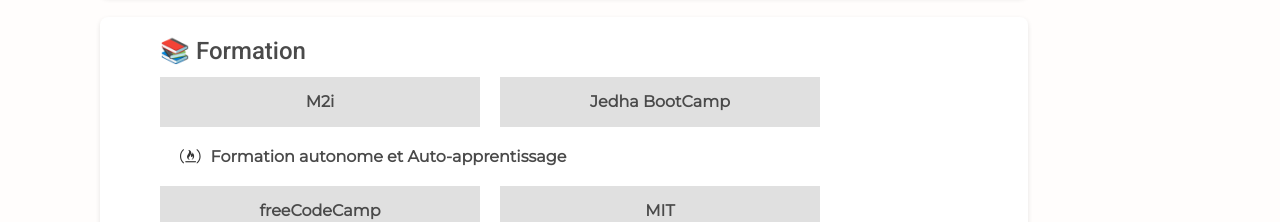
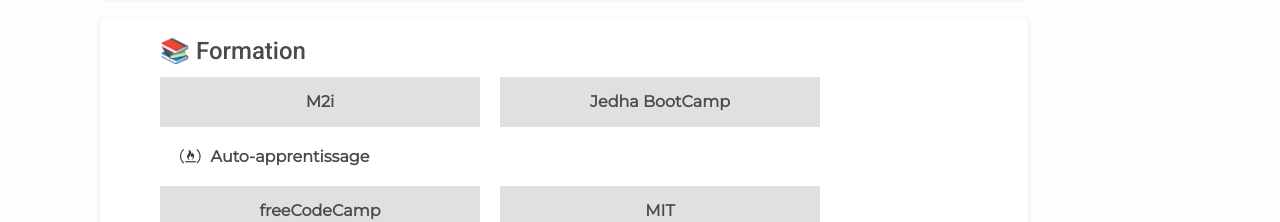
Before and after one commit to PaulineBr0d/CV, a plain HTML site: page index.html in a window 1280 px wide. Shown: the part 585-807 px from the top of the page. Drawn offline with Linux system fonts and the light colour scheme.

Commit message:
subtitle change

```diff
--- a/index.html
+++ b/index.html
@@ -55,7 +55,7 @@ rémunéré</b> de 4 mois à partir de janvier sur Lyon dans le cadre de ma form
       <p>Data Management, Machine Learning et construction d'interfaces</p>
       </div>
       </div></div>
-  <h4 class="sub-section-title"> <i class="fa fa-free-code-camp"></i>Formation autonome et Auto-apprentissage</h4>
+  <h4 class="sub-section-title"> <i class="fa fa-free-code-camp"></i>Auto-apprentissage</h4>
   <div class="entry-group">
   <div class="cv-entry"  onclick="toggleInfoBubble(this)">
      <div class="entry-header">freeCodeCamp</div>
```
